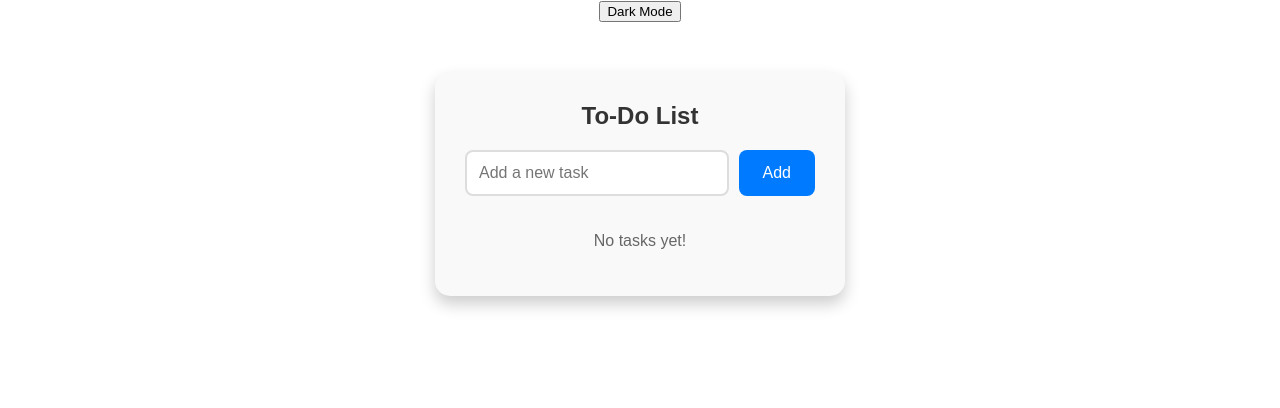
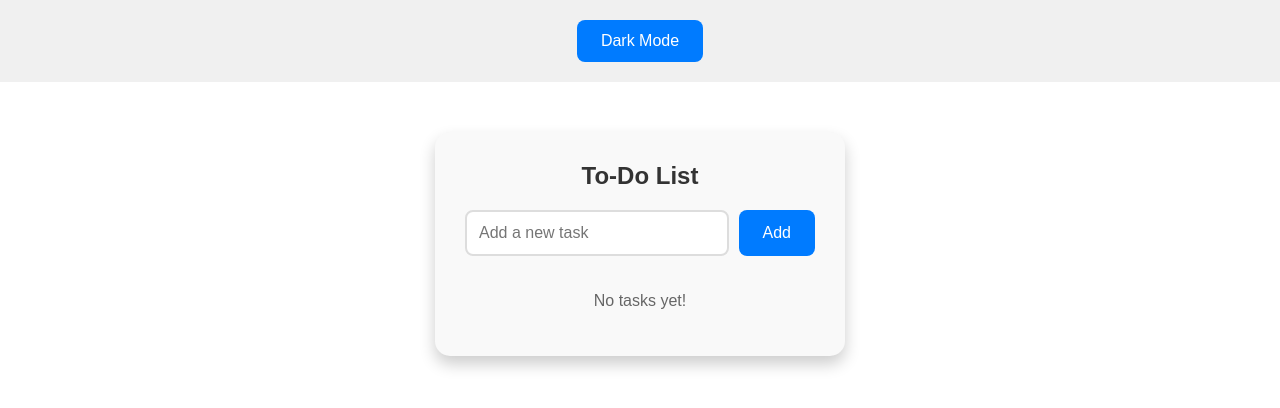
Before and after one commit to UjjwalSaini07/ToDo-List, a React (Create React App) app: page / in a window 1280 px wide. Shown: the top 408 px of the page. Built offline with nearby package versions, Linux system fonts and the light colour scheme.

Commit message:
Update App.js

```diff
--- a/src/App.js
+++ b/src/App.js
@@ -3,28 +3,25 @@ import Home from './pages/home';
 import './App.css';
 
 function App() {
-  const [darkMode, setDarkMode] = useState(() => {
+   const [darkMode, setDarkMode] = useState(() => {
     const savedMode = localStorage.getItem('darkMode');
     return savedMode ? JSON.parse(savedMode) : false;
   });
 
   useEffect(() => {
     localStorage.setItem('darkMode', JSON.stringify(darkMode));
-    if (darkMode) {
-      document.body.classList.add('dark-mode');
-    } else {
-      document.body.classList.remove('dark-mode');
-    }
+    document.body.classList.toggle('dark-mode', darkMode);
   }, [darkMode]);
 
-  const toggleDarkMode = () => {
-    setDarkMode(!darkMode);
-  };
+  const handleToggleDarkMode = () => setDarkMode(prevMode => !prevMode);
 
   return (
-    <div className="App">
-      <header>
-        <button onClick={toggleDarkMode}>
+    <div className={`App ${darkMode ? 'dark-mode' : 'light-mode'}`}>
+      <header className="App-header">
+        <button
+          className="mode-toggle-button"
+          onClick={handleToggleDarkMode}
+        >
           {darkMode ? 'Light Mode' : 'Dark Mode'}
         </button>
       </header>
```
